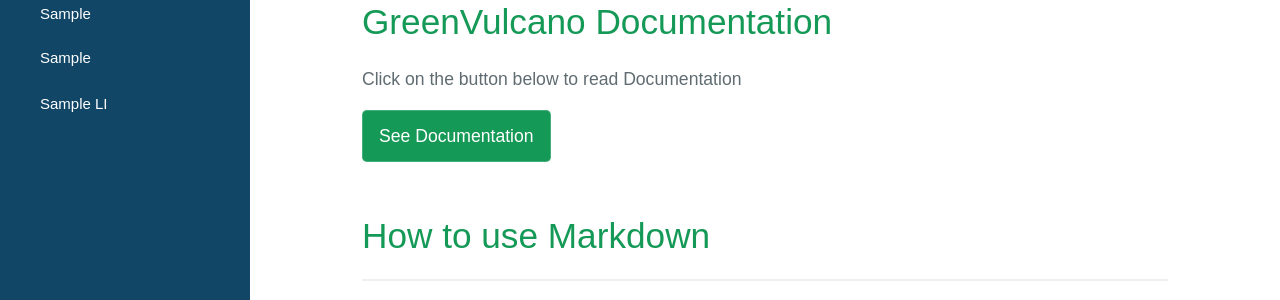
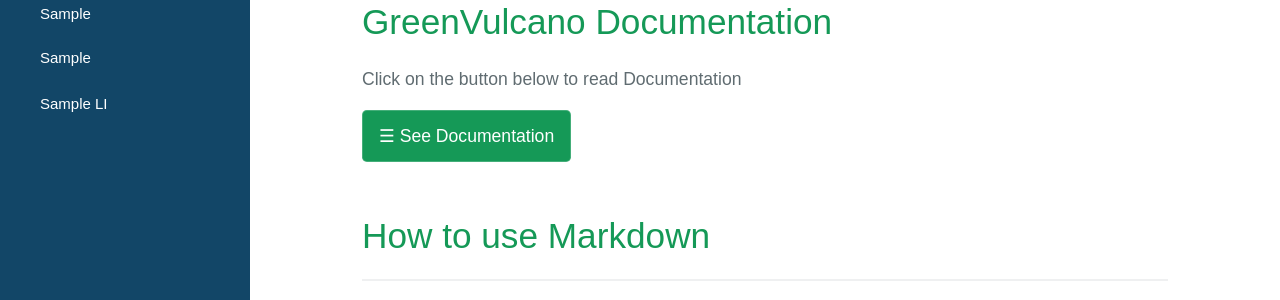
Before and after one commit to dianamw/GreenVulcano-Beta, a Jekyll site: the page built from index.md, in a window 1280 px wide and 900 px high. Shown: the part 292-592 px from the top of the window. Built offline with Jekyll 4.4.1, drawn with Linux system fonts in a browser that asks for light colours; our own code applies the rules of GitHub Pages for plain Markdown files; the repository's description, which GitHub fills in, is left out.

Commit message:
Update body.html

```diff
--- a/_includes/body.html
+++ b/_includes/body.html
@@ -58,8 +58,8 @@
     <div id="main">
       <h1>GreenVulcano Documentation</h1>
       <p>Click on the button below to read Documentation</p>
-      <!--<button class="btn" onclick="openNav()">&#9776; See Documentation</button>-->
-        <button type="button" class="btn id="slide-toggle">See Documentation</button>{{ content }}
+      <button class="btn" onclick="openNav()">&#9776; See Documentation</button>
+       <!-- <button type="button" class="btn id="slide-toggle">See Documentation</button>-->{{ content }}
 </body>
 <script>
   $(document).ready(function(){
```
